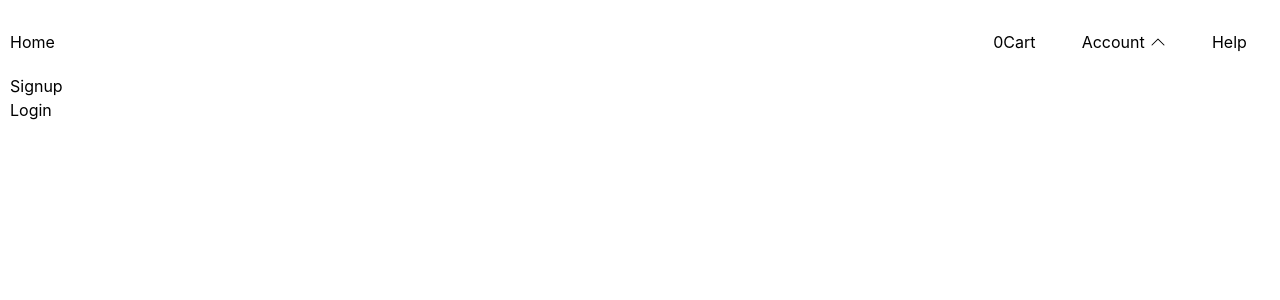
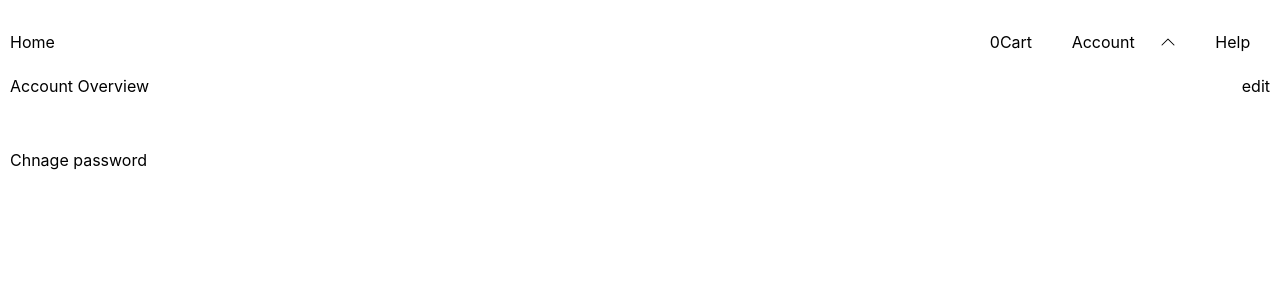
Before and after one commit to inedjosh/j-d-next-e-commerce, a Next.js app: page /account in a window 1280 px wide. Shown: the top 300 px of the page. Built offline with nearby package versions, Linux system fonts and the light colour scheme.

Commit message:
profile uppdate working

```diff
--- a/components/Header.js
+++ b/components/Header.js
@@ -13,6 +13,8 @@ function Header() {
 
   const router = useRouter();
 
+  const [name, setName] = useState("");
+
   const isActive = (route) => {
     if (route === router.pathname) {
       return "active";
@@ -22,10 +24,10 @@ function Header() {
   };
 
   let fName = "";
-  if (auth.user) {
-    let nameArray = auth.user.name;
-    fName = nameArray.split(/(\s+)/)[0];
-  }
+
+  useEffect(() => {
+    setName(auth.user?.name);
+  }, [auth.user]);
 
   const handleLogout = (e) => {
     e.preventDefault();
@@ -39,9 +41,9 @@ function Header() {
   let dropDownTemplate;
   if (auth.user) {
     dropDownTemplate = (
-      <>
+      <div>
         <li>
-          <Link href="#">
+          <Link href="/account">
             <a>My account</a>
           </Link>
         </li>
@@ -61,11 +63,11 @@ function Header() {
             <a onClick={handleLogout}>Logout</a>
           </Link>
         </li>
-      </>
+      </div>
     );
   } else {
     dropDownTemplate = (
-      <>
+      <div>
         <div>
           <Link href="/signup">
             <a>Signup</a>
@@ -74,7 +76,7 @@ function Header() {
         <Link href="/login">
           <a>Login</a>
         </Link>
-      </>
+      </div>
     );
   }
 
@@ -113,14 +115,14 @@ function Header() {
             position: "relative",
           }}
         >
-          <Link href="#" style={{ marginRight: 20 }}>
+          <div style={{ marginRight: 20 }}>
             <a
               style={{ marginRight: 5 }}
               className={showDropDown ? "active" : ""}
             >
-              {auth.user ? `Hi, ${fName}` : "Account"}
+              {auth.user ? `Hi, ${name}` : "Account"}
             </a>
-          </Link>
+          </div>
           <div>{showDropDown ? <BsChevronDown /> : <BsChevronUp />}</div>
           {showDropDown === true && (
             <div
--- a/pages/account.js
+++ b/pages/account.js
@@ -1,17 +1,133 @@
 import Link from "next/link";
-import React from "react";
+import React, { useContext, useState, useEffect } from "react";
+import { patchData } from "../utils/fetchData";
+import { DataContext } from "./../store/GlobalState";
 
 function account() {
+  const { state, dispatch } = useContext(DataContext);
+  const { auth } = state;
+
+  const [name, setName] = useState("");
+  const [email, setEmail] = useState("");
+  const [editProfile, setEditProfile] = useState(false);
+  const [changePassword, setChangePassword] = useState(false);
+  const [password, setpassword] = useState("");
+  const [confirmPassword, setConfirmPassword] = useState("");
+  const [err, setErr] = useState("");
+
+  useEffect(() => {
+    setName(auth.user?.name);
+    setEmail(auth.user?.email);
+  }, [auth]);
+
+  const handleSubmit = async (e) => {
+    e.preventDefault();
+
+    if (name !== auth.user.name) updateProfile();
+  };
+
+  const updateProfile = async () => {
+    dispatch({ type: "NOTIFY", payload: { loading: true } });
+
+    patchData("user/updateUser", { name }, auth.token).then((res) => {
+      if (res.err)
+        return dispatch({ type: "NOTIFY", payload: { error: res.err } });
+
+      dispatch({
+        type: "AUTH",
+        payload: {
+          token: auth.token,
+          user: res.user,
+        },
+      });
+      console.log(res);
+      setEditProfile(false);
+      return dispatch({ type: "NOTIFY", payload: { success: res.msg } });
+    });
+  };
+
+  const handlePasswordSubmit = async (e) => {
+    e.preventDefault();
+    if (password !== confirmPassword) setErr("Passwords do not match!");
+
+    if (password === "") setErr("Password cannot be empty!");
+
+    if (password === confirmPassword) {
+      setErr(null);
+    }
+  };
+
   return (
-    <div>
-      <div>
-        <Link href="/signup">
-          <a>Signup</a>
-        </Link>
+    <div style={{ position: "relative" }}>
+      {editProfile ? (
+        <div>
+          <form onSubmit={handleSubmit}>
+            <div>
+              <label htmlFor="name" id="name">
+                Name
+              </label>
+              <input
+                type={"text"}
+                value={name}
+                onChange={(e) => setName(e.target.value)}
+              />
+            </div>
+            <div>
+              <label htmlFor="email" id="email">
+                Email
+              </label>
+              <input type={"text"} value={email} readOnly={true} />
+            </div>
+            <div>
+              <input type={"submit"} value={"Save"} />
+            </div>
+          </form>
+        </div>
+      ) : (
+        <div>
+          <div style={{ display: "flex", justifyContent: "space-between" }}>
+            <h1>Account Overview</h1>
+            <button onClick={() => setEditProfile(true)}>edit</button>
+          </div>
+          <p>{name}</p>
+          <p>{email}</p>
+        </div>
+      )}
+
+      {changePassword && (
+        <div>
+          <form onSubmit={handlePasswordSubmit}>
+            {err && <p style={{ color: "red" }}>{err}</p>}
+            <div>
+              <label htmlFor="password" id="password">
+                password
+              </label>
+              <input
+                type={"password"}
+                value={password}
+                onChange={(e) => setpassword(e.target.value)}
+              />
+            </div>
+            <div>
+              <label htmlFor="confirmPassword" id="confirmPassword">
+                confirmPassword
+              </label>
+              <input
+                type={"password"}
+                value={confirmPassword}
+                onChange={(e) => setConfirmPassword(e.target.value)}
+              />
+            </div>
+            <div>
+              <input type={"submit"} value={"Save"} />
+            </div>
+          </form>
+        </div>
+      )}
+
+      <div style={{ marginTop: 50 }}>
+        <button onClick={() => setChangePassword(true)}>Chnage password</button>
       </div>
-      <Link href="/login">
-        <a>Login</a>
-      </Link>
     </div>
   );
 }
--- a/pages/api/auth/login.js
+++ b/pages/api/auth/login.js
@@ -1,45 +1,47 @@
-import connectDB from '../../../utils/connectDB'
-import Users from '../../../models/userModel'
-import bcrypt from 'bcrypt'
-import { createAccessToken, createRefreshToken } from '../../../utils/generateToken'
+import connectDB from "../../../utils/connectDB";
+import Users from "../../../models/userModel";
+import bcrypt from "bcrypt";
+import {
+  createAccessToken,
+  createRefreshToken,
+} from "../../../utils/generateToken";
 
-
-connectDB()
+connectDB();
 
 export default async (req, res) => {
-    switch(req.method){
+  switch (req.method) {
     case "POST":
-            await login(req, res)
+      await login(req, res);
       break;
   }
-}
+};
 
 const login = async (req, res) => {
-    try{
-        const { email, password } = req.body
+  try {
+    const { email, password } = req.body;
 
-        const user = await Users.findOne({ email })
-        if(!user) return res.status(400).json({err: 'This user does not exist.'})
+    const user = await Users.findOne({ email });
+    if (!user)
+      return res.status(400).json({ err: "This user does not exist." });
 
-        const isMatch = await bcrypt.compare(password, user.password)
-        if(!isMatch) return res.status(400).json({err: 'Incorrect password.'})
+    const isMatch = await bcrypt.compare(password, user.password);
+    if (!isMatch) return res.status(400).json({ err: "Incorrect password." });
 
-        const access_token = createAccessToken({id: user._id})
-        const refresh_token = createRefreshToken({id: user._id})
+    const access_token = createAccessToken({ id: user._id });
+    const refresh_token = createRefreshToken({ id: user._id });
 
     res.json({
       msg: "Login Success!",
       refresh_token: refresh_token,
-            access_token: access_token,
+      token: access_token,
       user: {
         name: user.name,
         email: user.email,
         role: user.role,
-                root: user.root
+        root: user.root,
+      },
+    });
+  } catch (err) {
+    return res.status(500).json({ err: err.message });
   }
-        })
-
-    }catch(err){
-        return res.status(500).json({err: err.message})
-    }
-}
+};
--- /dev/null
+++ b/pages/api/user/updateUser.js
@@ -0,0 +1,55 @@
+import connectDB from "../../../utils/connectDB";
+import Users from "../../../models/userModel";
+import auth from "../../../middleware/auth";
+
+connectDB();
+
+export default async (req, res) => {
+  switch (req.method) {
+    case "PATCH":
+      await uploadInfor(req, res);
+      break;
+    case "GET":
+      await getUsers(req, res);
+      break;
+  }
+};
+
+const getUsers = async (req, res) => {
+  try {
+    const result = await auth(req, res);
+    if (result.role !== "admin")
+      return res.status(400).json({ err: "Authentication is not valid" });
+
+    const users = await Users.find().select("-password");
+    res.json({ users });
+  } catch (err) {
+    return res.status(500).json({ err: err.message });
+  }
+};
+
+const uploadInfor = async (req, res) => {
+  try {
+    const result = await auth(req, res);
+    const { name } = req.body;
+
+    const newUser = await Users.findOneAndUpdate(
+      { _id: result.id },
+      { name },
+      {
+        returnNewDocument: true,
+      }
+    );
+
+    res.json({
+      msg: "Update Success!",
+      user: {
+        name,
+        email: newUser.email,
+        role: newUser.role,
+      },
+    });
+  } catch (err) {
+    return res.status(500).json({ err: err.message });
+  }
+};
--- /dev/null
+++ b/pages/changepassword.js
@@ -0,0 +1,7 @@
+import React from "react";
+
+function changepassword(props) {
+  return <div></div>;
+}
+
+export default changepassword;
--- a/utils/fetchData.js
+++ b/utils/fetchData.js
@@ -44,6 +44,7 @@ export const putData = async (url, post, token) => {
 };
 
 export const patchData = async (url, post, token) => {
+  console.log(token);
   const res = await fetch(`${baseUrl}/api/${url}`, {
     method: "PATCH",
     headers: {
```
Also changed, not shown: pages/api/user/updatePassword.js (added), 1 other file (tests, documents, lock files or other folders). Lines whose indentation alone changed are shown as unchanged.
